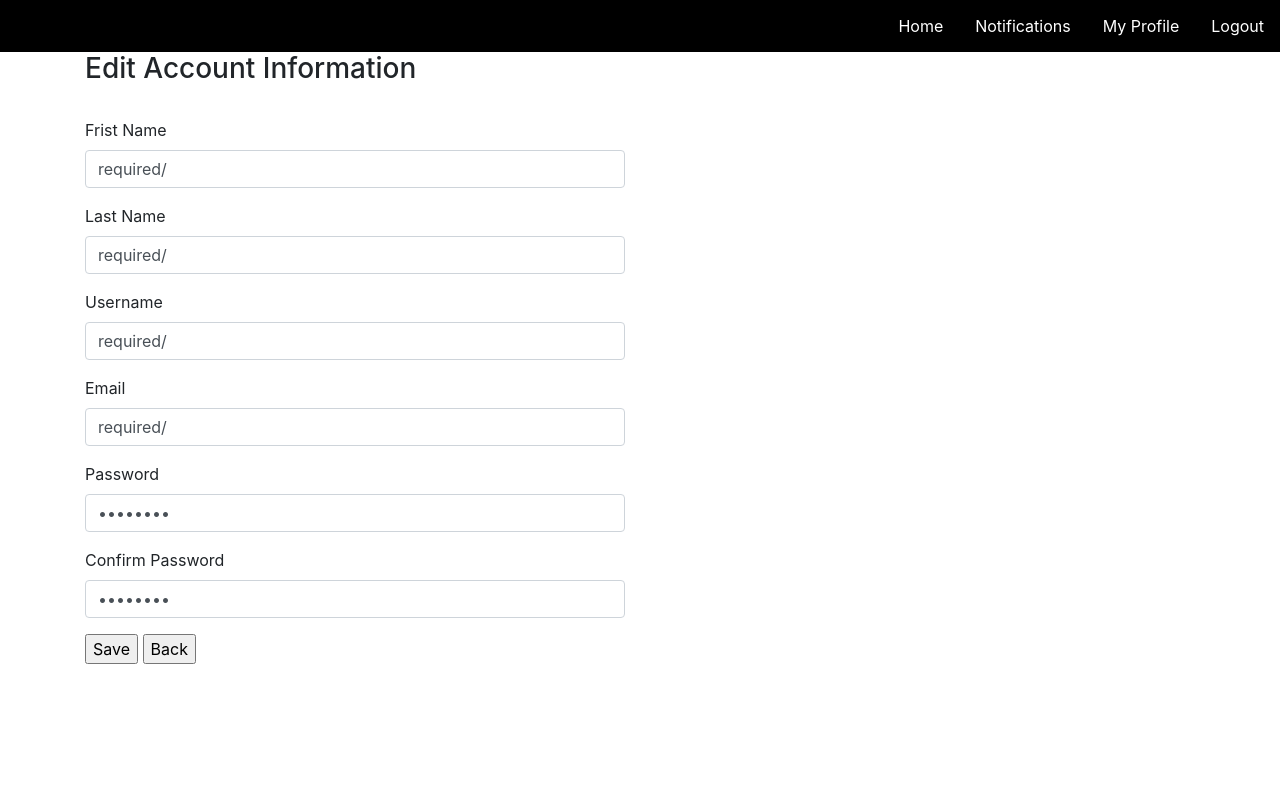
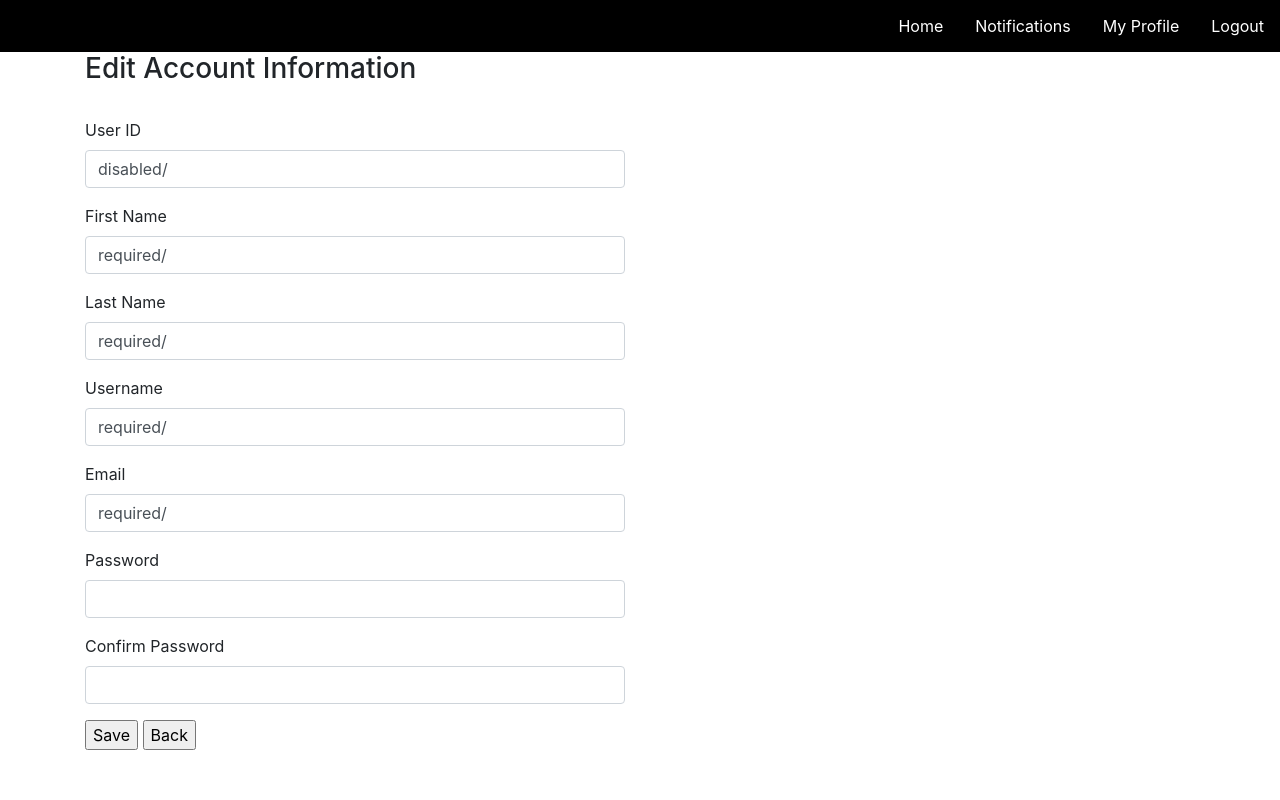
Before and after one commit to Akila-I/OOSD-Project, a PHP site: page /acc_edit.php in a window 1280 px wide. Run offline with PHP 8.4, Linux system fonts and the light colour scheme; the visitor is signed in with stand-in values (Sample User, id 1); data comes from the database, SQL or seed files in the repository.

Commit message:
Changed files involved in editing user details

```diff
--- a/src/acc_edit.php
+++ b/src/acc_edit.php
@@ -39,7 +39,12 @@
                     <Label style="color:red"><?php echo $msg?></label>
 
                         <div class="form-group">
-                            <label for="fname">Frist Name</label>
+                            <label for="u_id">User ID</label>
+                            <input type="text" class="form-control" name="edit_u_id" value=<?php echo $user_data['user_id'];?> disabled/>
+                        </div>
+
+                        <div class="form-group">
+                            <label for="fname">First Name</label>
                             <input type="text" class="form-control" name="edit_fname" value=<?php echo $user_data['f_name'];?> required/>
                         </div>
 
@@ -60,12 +65,12 @@
 
                         <div class="form-group">
                             <label for="pw">Password</label>
-                            <input type="password" class="form-control" name="edit_pasword"  value=<?php echo $user_data['email'];?> required />
+                            <input type="password" class="form-control" name="edit_pasword"  value="" required />
                         </div>
 
                         <div class="form-group">
                             <label for="conf_pw">Confirm Password</label>
-                            <input type="password" class="form-control" name="edit_pasword_confirm"  value=<?php echo $user_data['email'];?> required />
+                            <input type="password" class="form-control" name="edit_pasword_confirm"  value="" required />
                         </div>
 
                         <div class="form-group">
--- a/src/classes/database_class.php
+++ b/src/classes/database_class.php
@@ -113,6 +113,22 @@
             ':em' => $email,
             ':pw' => $password,
             ':r' => $role
+        ));
+    }
+
+    function updateUser($user_id,$fname,$lname,$username,$email,$password){
+        /*$sql = "INSERT INTO Users(f_name,l_name,username,email,password,role)
+        VALUES (:fn, :ln, :un, :em, :pw, :r)";*/
+        $sql="UPDATE Users SET f_name = :fn, l_name = :ln, username = :un, email = :em, password = :pw WHERE user_id = :u_id";
+
+        $statement = $this->pdo->prepare($sql);
+        $statement->execute(array(
+            ':fn' => $fname,
+            ':ln' => $lname,
+            ':un' => $username,
+            ':em' => $email,
+            ':pw' => $password,
+            ':u_id' => $user_id
         ));
     }
 
```
Also changed, not shown: src/servers/edit_acc_server.php (+29 -0 lines).
